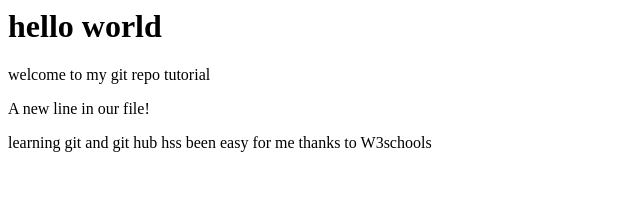
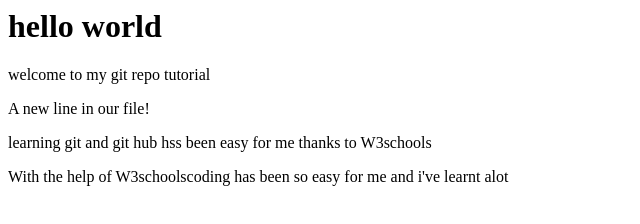
Before and after one commit to blackskeng007/demo-repo, a plain HTML site: page index.html in a window 1280 px wide. Shown: the whole page, without its empty margins (0-640 px from the left). Drawn offline with Linux system fonts and the light colour scheme.

Commit message:
an extra paragraph was added to the index.html file

```diff
--- a/index.html
+++ b/index.html
@@ -11,5 +11,6 @@
     <p>welcome to my git repo tutorial</p>
     <p>A new line in our file!</p>
     <p>learning git and git hub hss been easy for me thanks to W3schools</p>
+   <p> With the help of W3schoolscoding has been so easy for me and i've learnt alot</p>
 </body>
 </html>
```
